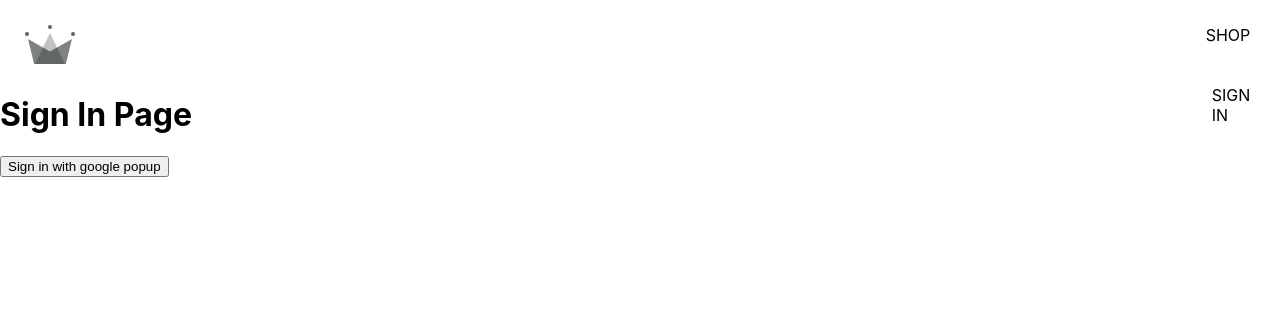
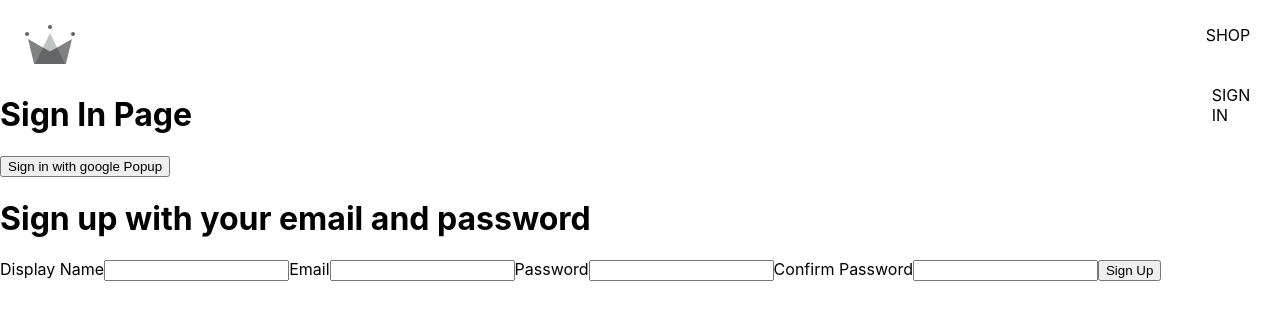
Before and after one commit to SpoonMouse/ecommerce-reusable, a React (Create React App) app: page /sign-in in a window 1280 px wide. Shown: the top 320 px of the page. Built offline with nearby package versions, Linux system fonts and the light colour scheme.

Commit message:
added sign up component

```diff
--- /dev/null
+++ b/src/components/sign-up/sign-up.component.jsx
@@ -0,0 +1,40 @@
+import { useState } from 'react';
+
+const defaultFormFields = {
+    displayName: '',
+    email: '',
+    password: '',
+    confirmPassword: ''
+}
+
+const SignUp = () => {
+    const [formFields, setFormFields] = useState(defaultFormFields);
+    const { displayName, email, password, confirmPassword } = formFields;
+
+    const handleChange = (e) => {
+        const {name, value} = e.target;
+
+        setFormFields({...formFields, [name]: value})
+    };
+  return (
+    <div>
+        <h1>Sign up with your email and password</h1>
+        <form onSubmit={() => {}}>
+            <label>Display Name</label>
+            <input type='text'required onChange={handleChange} name='displayName' value={displayName}/>
+
+            <label>Email</label>
+            <input type='email' required onChange={handleChange} name='email' value={email}/>
+
+            <label>Password</label>
+            <input type='password' required onChange={handleChange} name='password' value={password}/>
+
+            <label>Confirm Password</label>
+            <input type='password' required onChange={handleChange} name='confirmPassword' value={confirmPassword}/>
+            <button type="submit">Sign Up</button>
+        </form>
+    </div>
+  )
+}
+
+export default SignUp
--- a/src/routes/sign-in/sign-in.component.jsx
+++ b/src/routes/sign-in/sign-in.component.jsx
@@ -1,16 +1,23 @@
-import React from 'react'
-import { signInWithGooglePopup, createUserDocumentFromAuth  } from '../../utils/firebase/firebase.utils';
+import { useEffect } from 'react';
+import { getRedirectResult } from 'firebase/auth';
+import { signInWithGooglePopup, createUserDocumentFromAuth } from '../../utils/firebase/firebase.utils';
+
+import SignUp from '../../components/sign-up/sign-up.component';
 
 const SignIn = () => {
+
+
     const logGoogleUser = async () => {
         const {user} = await signInWithGooglePopup();
         const userDocRef =  await createUserDocumentFromAuth(user);
+
     }
 
   return (
     <div>
         <h1>Sign In Page</h1>
-        <button onClick={logGoogleUser}>Sign in with google popup</button>
+        <button onClick={logGoogleUser}>Sign in with google Popup</button>
+        <SignUp />
     </div>
   )
 }
--- a/src/utils/firebase/firebase.utils.js
+++ b/src/utils/firebase/firebase.utils.js
@@ -15,13 +15,14 @@
 
   const firebaseApp = initializeApp(firebaseConfig);
 
-  const provider = new GoogleAuthProvider();
-  provider.setCustomParameters({
+  const googleProvider = new GoogleAuthProvider();
+  googleProvider.setCustomParameters({
     prompt: 'select_account'
   });
 
   export const auth= getAuth();
-  export const signInWithGooglePopup = () => signInWithPopup(auth, provider);
+  export const signInWithGooglePopup = () => signInWithPopup(auth, googleProvider);
+  export const signInWithGoogleRedirect = () => signInWithRedirect(auth, googleProvider);
 
   export const db = getFirestore()
 
```
